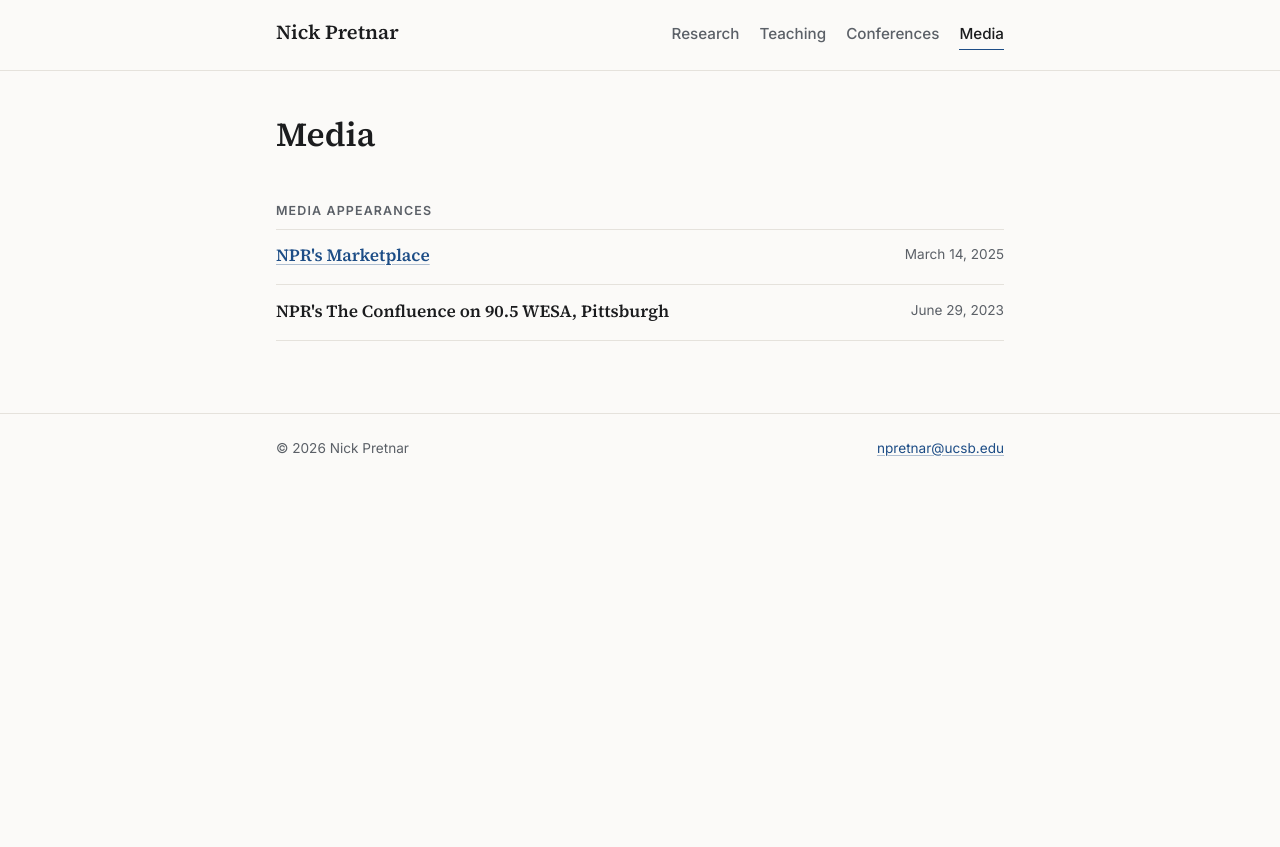
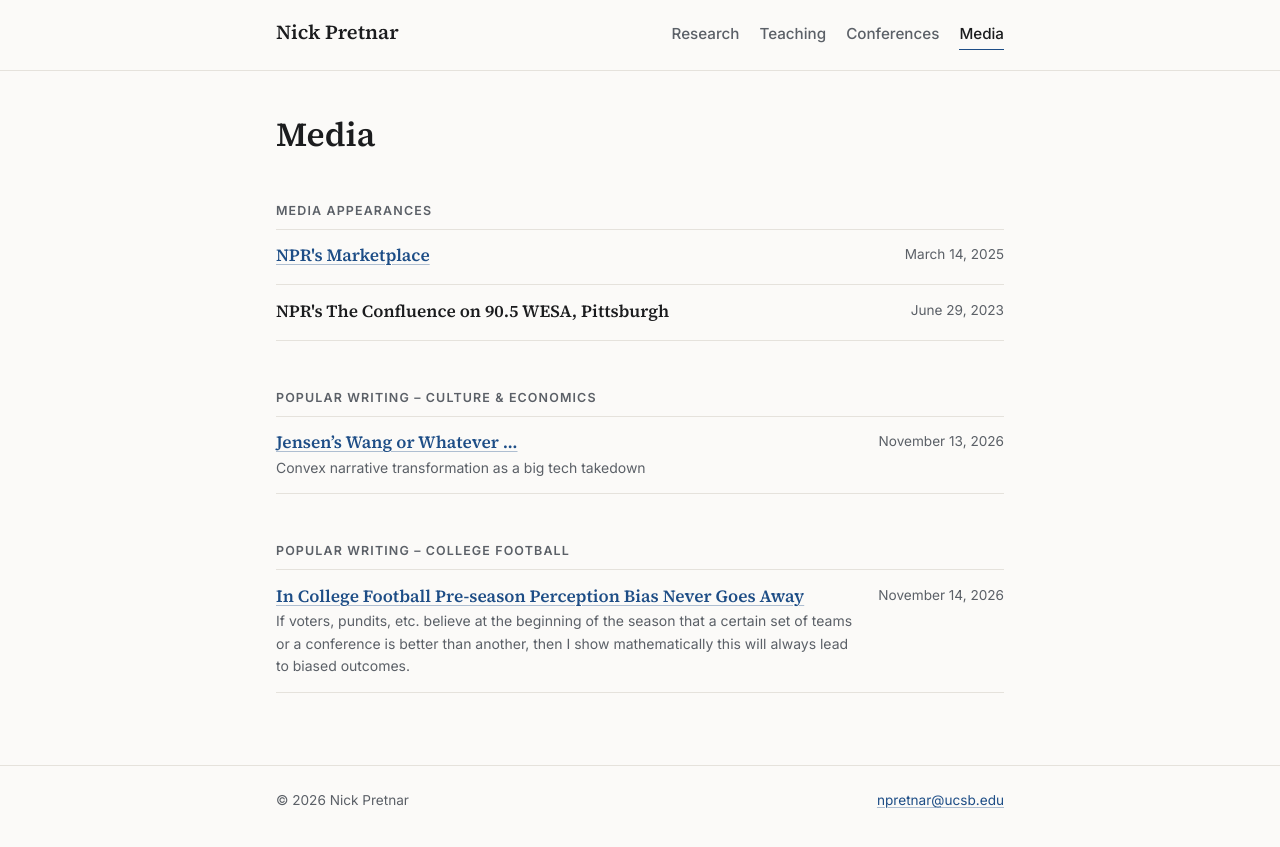
Before and after one commit to npretnar/npretnar.github.io, a Jekyll site: the page built from media.html, in a window 1280 px wide. Shown: the top 847 px of the page. Built offline with Jekyll 4.4.1, drawn with Linux system fonts in a browser that asks for light colours.

Commit message:
Add Substack/X buttons, popular writing sections, update research
- Home: add Substack and X buttons to the link row
- Media: add "Popular Writing" sections (Culture & Economics, College
  Football) driven by new _data/writing.yml
- Research: move retirement financing paper to top of New Work, set
  status to Presenting, drop its notes

Co-Authored-By: Claude Opus 5.5 <noreply@anthropic.com>

```diff
--- a/_data/profile.yml
+++ b/_data/profile.yml
@@ -15,3 +15,7 @@ links:
     url: https://papers.ssrn.com/sol3/cf_dev/AbsByAuth.cfm?per_id=2321433
   - label: RePEc
     url: https://ideas.repec.org/f/ppr424.html
+  - label: Substack
+    url: https://npretnar.substack.com
+  - label: X
+    url: https://x.com/nickpretnar
--- /dev/null
+++ b/_data/writing.yml
@@ -0,0 +1,22 @@
+# Popular writing, shown on the Media page under Media Appearances.
+#
+# Each section becomes a "Popular Writing – <section>" heading. Posts appear
+# in the order listed (newest first). "subtitle" is optional. Quote any
+# title that contains ": ".
+
+- section: Culture & Economics
+  posts:
+    - title: Jensen’s Wang or Whatever ...
+      subtitle: Convex narrative transformation as a big tech takedown
+      date: November 13, 2026
+      url: https://npretnar.substack.com/p/jensens-wang-or-whatever
+
+- section: College Football
+  posts:
+    - title: In College Football Pre-season Perception Bias Never Goes Away
+      subtitle: >-
+        If voters, pundits, etc. believe at the beginning of the season that a
+        certain set of teams or a conference is better than another, then I
+        show mathematically this will always lead to biased outcomes.
+      date: November 14, 2026
+      url: https://npretnar.substack.com/p/in-college-football-pre-season-perception
--- a/media.html
+++ b/media.html
@@ -18,3 +18,20 @@ permalink: /media/
     {%- endfor %}
   </ul>
 </section>
+
+{%- for g in site.data.writing %}
+<section class="list-section">
+  <h2>Popular Writing – {{ g.section | escape }}</h2>
+  <ul class="entries">
+    {%- for p in g.posts %}
+    <li>
+      <span class="e-title"><a href="{{ p.url }}">{{ p.title }}</a></span>
+      {%- if p.subtitle %}
+      <span class="e-meta">{{ p.subtitle }}</span>
+      {%- endif %}
+      <span class="e-terms">{{ p.date }}</span>
+    </li>
+    {%- endfor %}
+  </ul>
+</section>
+{%- endfor %}
```
Also changed, not shown: _data/research.yml (+5 -8 lines), README.md.
